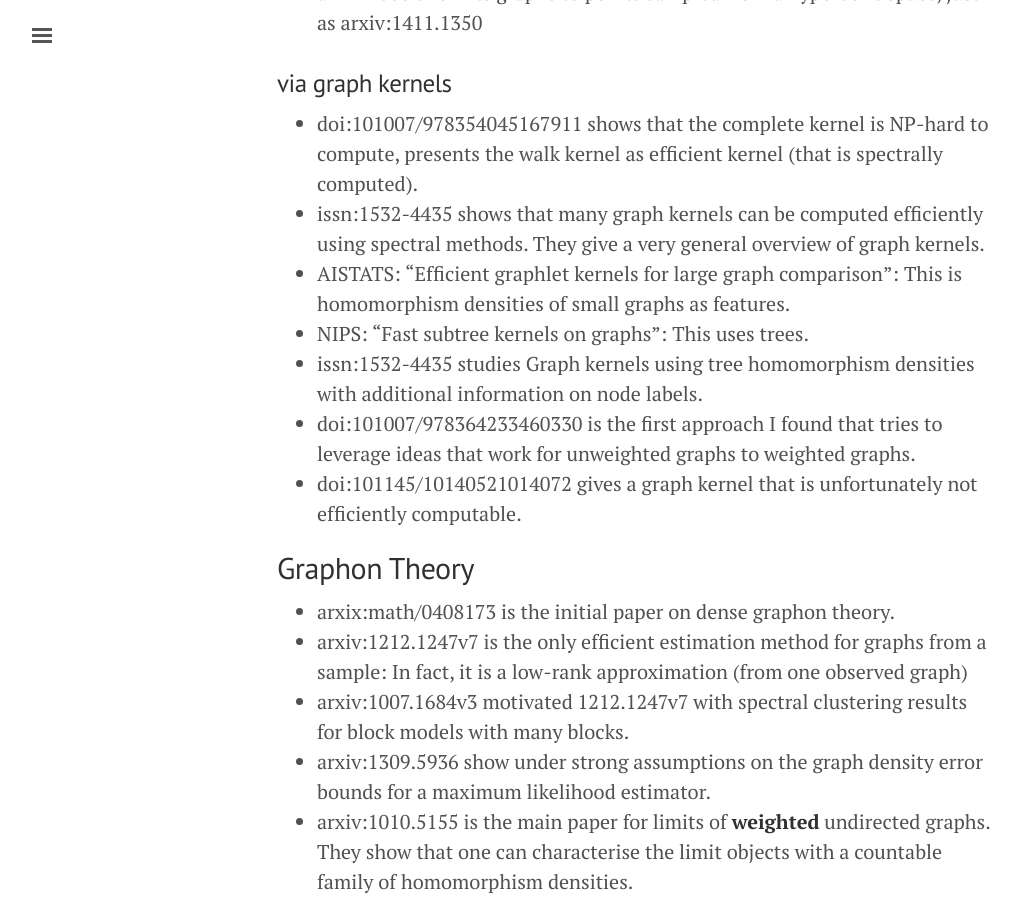
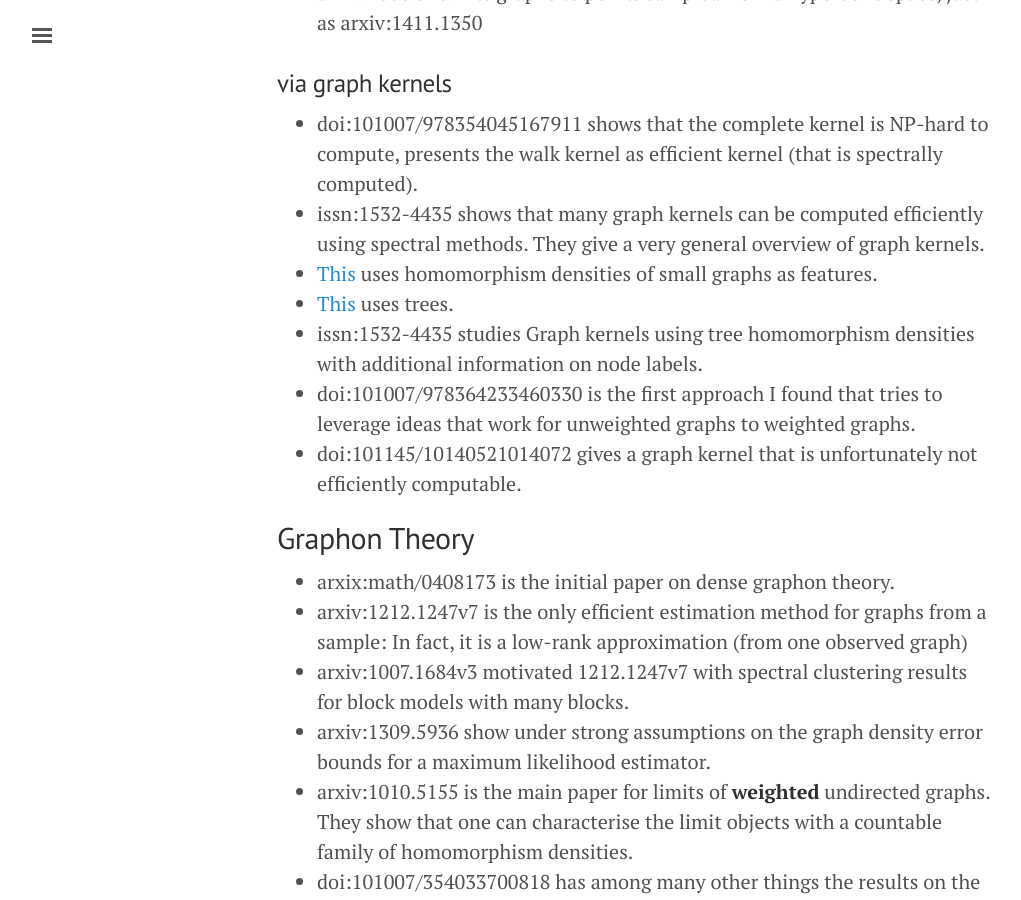
Before and after one commit to Indraos/Indraos.github.io, a Jekyll site: the page built from _posts/2018-03-25-literature_stability_graph_kernels.markdown, in a window 1280 px wide and 900 px high, scrolled down 493 px. Shown: the whole window, without its empty margins (3-1024 px from the left). Built offline with Jekyll 4.4.1, drawn with Linux system fonts in a browser that asks for light colours.

Commit message:
With links

```diff
--- a/_posts/2018-03-25-literature_stability_graph_kernels.markdown
+++ b/_posts/2018-03-25-literature_stability_graph_kernels.markdown
@@ -13,8 +13,8 @@ Graph Kernels are heavily used in network classification. This is a short commen
 ### via graph kernels
  - doi:101007/978354045167911 shows that the complete kernel is NP-hard to compute, presents the walk kernel as efficient kernel (that is spectrally computed).
  - issn:1532-4435 shows that many graph kernels can be computed efficiently using spectral methods. They give a very general overview of graph kernels.
- - AISTATS: "Efficient graphlet kernels for large graph comparison": This is homomorphism densities of small graphs as features.
- - NIPS: "Fast subtree kernels on graphs": This uses trees.
+ - [This](http://proceedings.mlr.press/v5/shervashidze09a.html) uses homomorphism densities of small graphs as features.
+ - [This](http://papers.nips.cc/paper/3813-fast-subtree-kernels-on-graphs.pdf) uses trees.
  - issn:1532-4435 studies Graph kernels using tree homomorphism densities with additional information on node labels.
  - doi:101007/978364233460330 is the first approach I found that tries to leverage ideas that work for unweighted graphs to weighted graphs.
  - doi:101145/10140521014072 gives a graph kernel that is unfortunately not efficiently computable.
```
